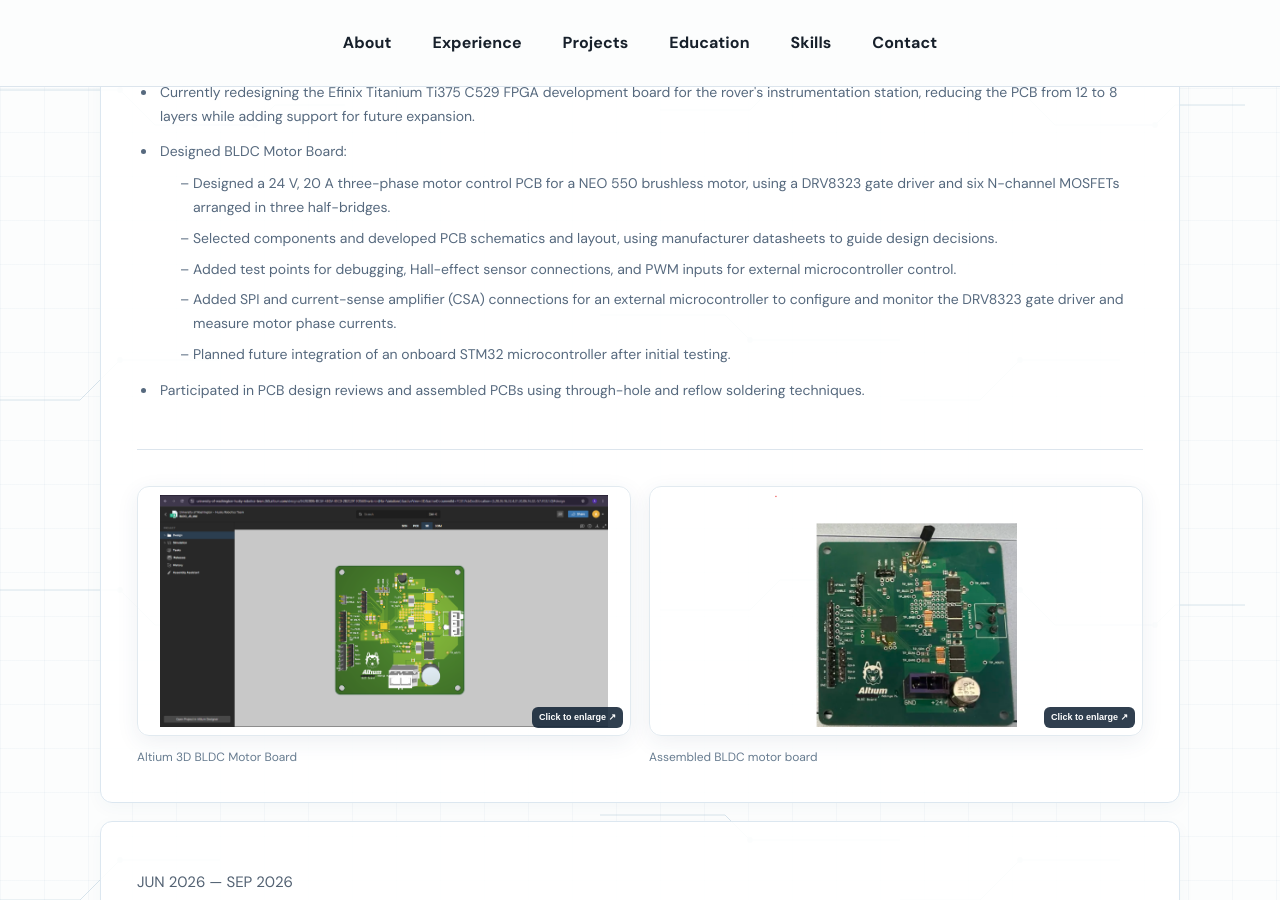
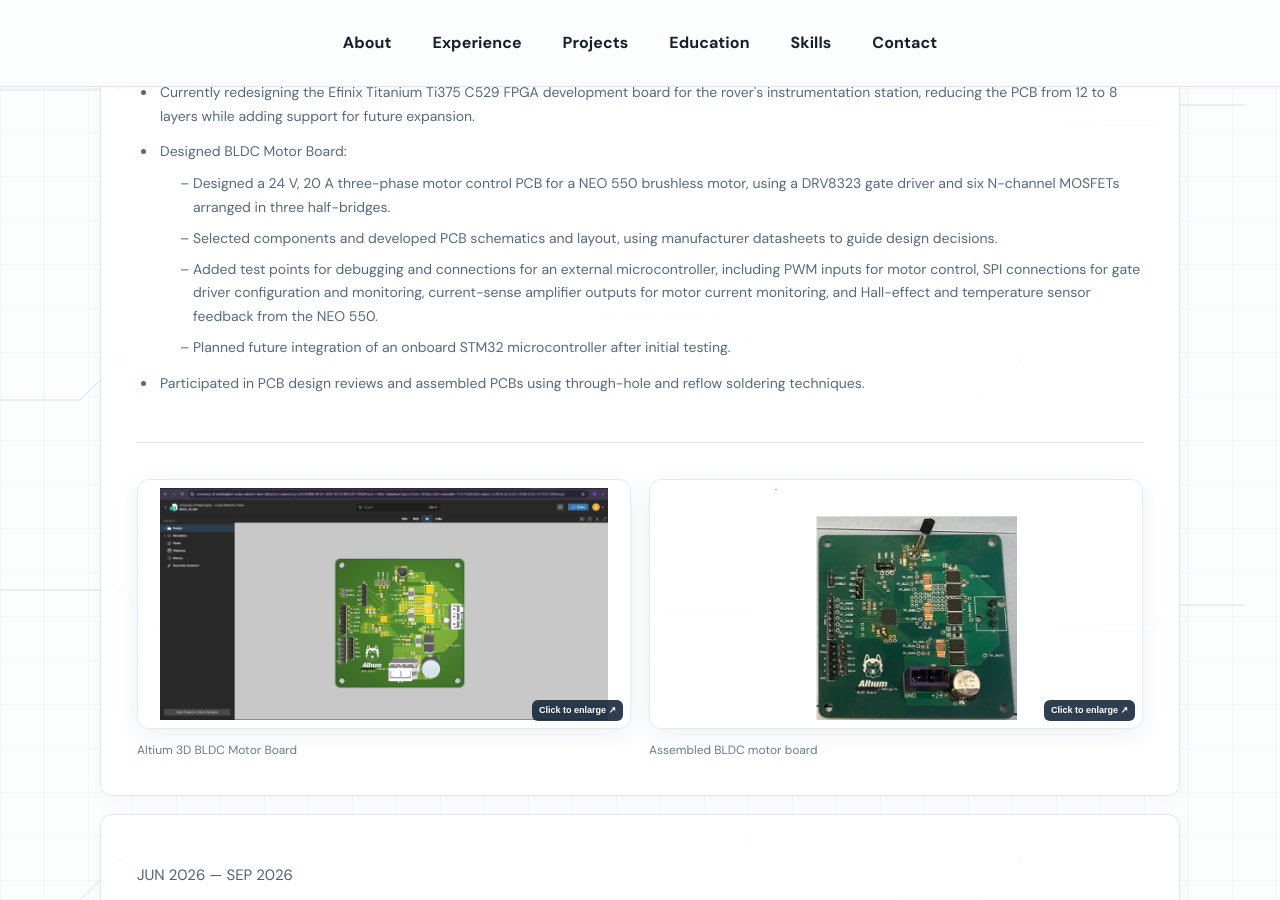
Before and after one commit to AdityaManivel/AdityaManivel.github.io, a Jekyll site: the page index.html, which Jekyll copies as it is, in a window 1280 px wide and 900 px high, scrolled down 1276 px. Built offline with Jekyll 4.4.1, drawn with Linux system fonts in a browser that asks for light colours.

Commit message:
Combine BLDC external MCU interface bullets

```diff
--- a/index.html
+++ b/index.html
@@ -75,8 +75,7 @@
             <ul class="husky-motor-details">
               <li>Designed a 24 V, 20 A three-phase motor control PCB for a NEO 550 brushless motor, using a DRV8323 gate driver and six N-channel MOSFETs arranged in three half-bridges.</li>
               <li>Selected components and developed PCB schematics and layout, using manufacturer datasheets to guide design decisions.</li>
-              <li>Added test points for debugging, Hall-effect sensor connections, and PWM inputs for external microcontroller control.</li>
-              <li>Added SPI and current-sense amplifier (CSA) connections for an external microcontroller to configure and monitor the DRV8323 gate driver and measure motor phase currents.</li>
+              <li>Added test points for debugging and connections for an external microcontroller, including PWM inputs for motor control, SPI connections for gate driver configuration and monitoring, current-sense amplifier outputs for motor current monitoring, and Hall-effect and temperature sensor feedback from the NEO 550.</li>
               <li>Planned future integration of an onboard STM32 microcontroller after initial testing.</li>
             </ul>
           </li>
```
